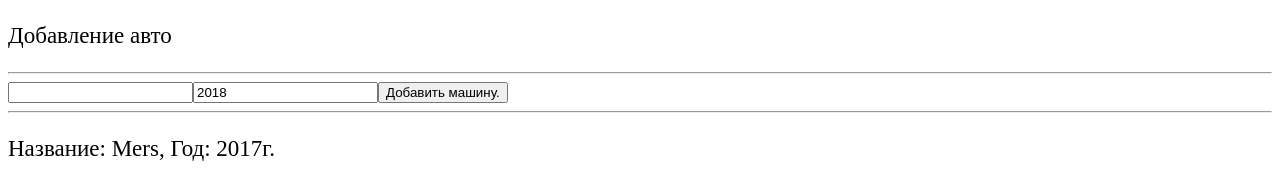
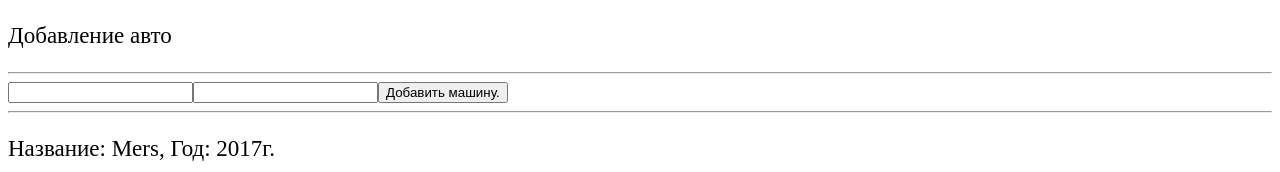
Before and after one commit to Obazure/ANGULAR-MARATHON, an Angular app: page / in a window 1280 px wide. Shown: the top 172 px of the page. Built offline with nearby package versions, Linux system fonts and the light colour scheme.

Commit message:
17 lesson done

```diff
--- a/src/app/add-car/add-car.component.html
+++ b/src/app/add-car/add-car.component.html
@@ -1,3 +1,3 @@
-<input type="text" class="form-control" [(ngModel)]="carName">
-<input type="text" class="form-control" [(ngModel)]="carYear">
-<button class="btn btn-primary" (click)="addCar()">Добавить машину.</button>
+<input type="text" class="form-control" #carNameInput>
+<input type="text" class="form-control" #carYearInput>
+<button class="btn btn-primary" (click)="addCar(carNameInput)">Добавить машину.</button>
--- a/src/app/add-car/add-car.component.ts
+++ b/src/app/add-car/add-car.component.ts
@@ -1,4 +1,4 @@
-import {Component, EventEmitter, OnInit, Output} from '@angular/core';
+import {Component, ElementRef, EventEmitter, OnInit, Output, ViewChild} from '@angular/core';
 import {CarClass} from "../cars/cars.component";
 
 @Component({
@@ -8,9 +8,8 @@ import {CarClass} from "../cars/cars.component";
 })
 export class AddCarComponent implements OnInit {
 
-    carName: string = '';
-    carYear: number = 2018;
     @Output ('onAddCar') carEmitter = new EventEmitter<CarClass>();
+    @ViewChild('carYearInput') carYearInput : ElementRef;
 
     constructor() {
     }
@@ -18,13 +17,13 @@ export class AddCarComponent implements OnInit {
     ngOnInit() {
     }
 
-    addCar() {
+    addCar(carNameEl) {
         this.carEmitter.emit({
-            name: this.carName,
-            year: this.carYear
+            name: carNameEl.value,
+            year: this.carYearInput.nativeElement.value
         });
-        this.carName = '';
-        this.carYear = 2018;
+        carNameEl.value = '';
+        this.carYearInput.nativeElement.value = null;
     }
 
 }
--- a/src/app/cars/cars.component.ts
+++ b/src/app/cars/cars.component.ts
@@ -7,7 +7,7 @@ import {Component, OnInit, ViewEncapsulation} from '@angular/core';
     encapsulation: ViewEncapsulation.None
 })
 export class CarsComponent {
-    cars: [CarClass] = [
+    cars: CarClass[] = [
         {name: 'Mers', year: 2017},
         {name: 'MIstuba', year: 2016},
         {name: 'somecar', year: 2015}
```
